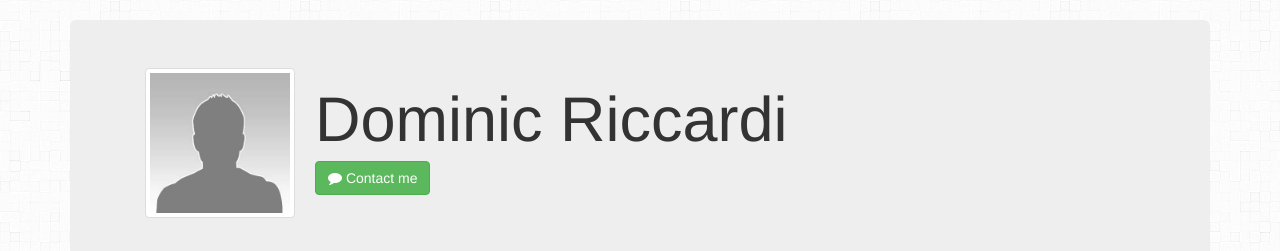
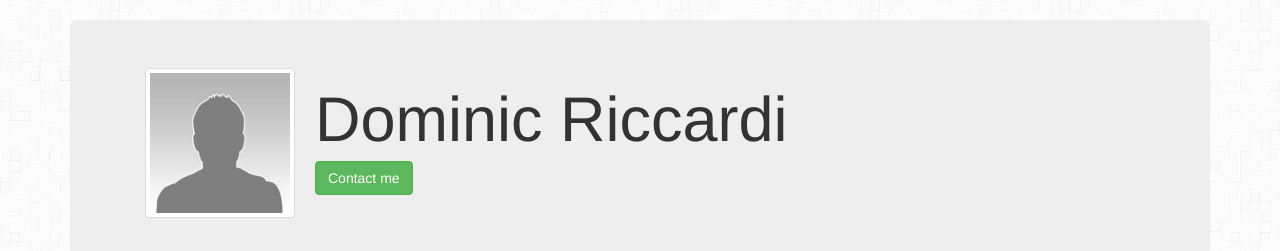
Before and after one commit to superpezgeek/resume, a plain HTML site: page index.html in a window 1280 px wide. Shown: the top 251 px of the page. Drawn offline with Linux system fonts and the light colour scheme.

Commit message:
Removed the icon from the Contact me button

```diff
--- a/index.html
+++ b/index.html
@@ -20,7 +20,7 @@
                         <img src="img/placeholder-headshot.jpg" alt="..." />
                     </div>
                     <h1 class="green">Dominic Riccardi</h1>
-                    <button class="btn btn-success" onclick="sendEmail()"><i class="icon-comment"></i> Contact me</button>
+                    <button class="btn btn-success" onclick="sendEmail()">Contact me</button>
                 </div>
             </div>
             <div class="row">
```
